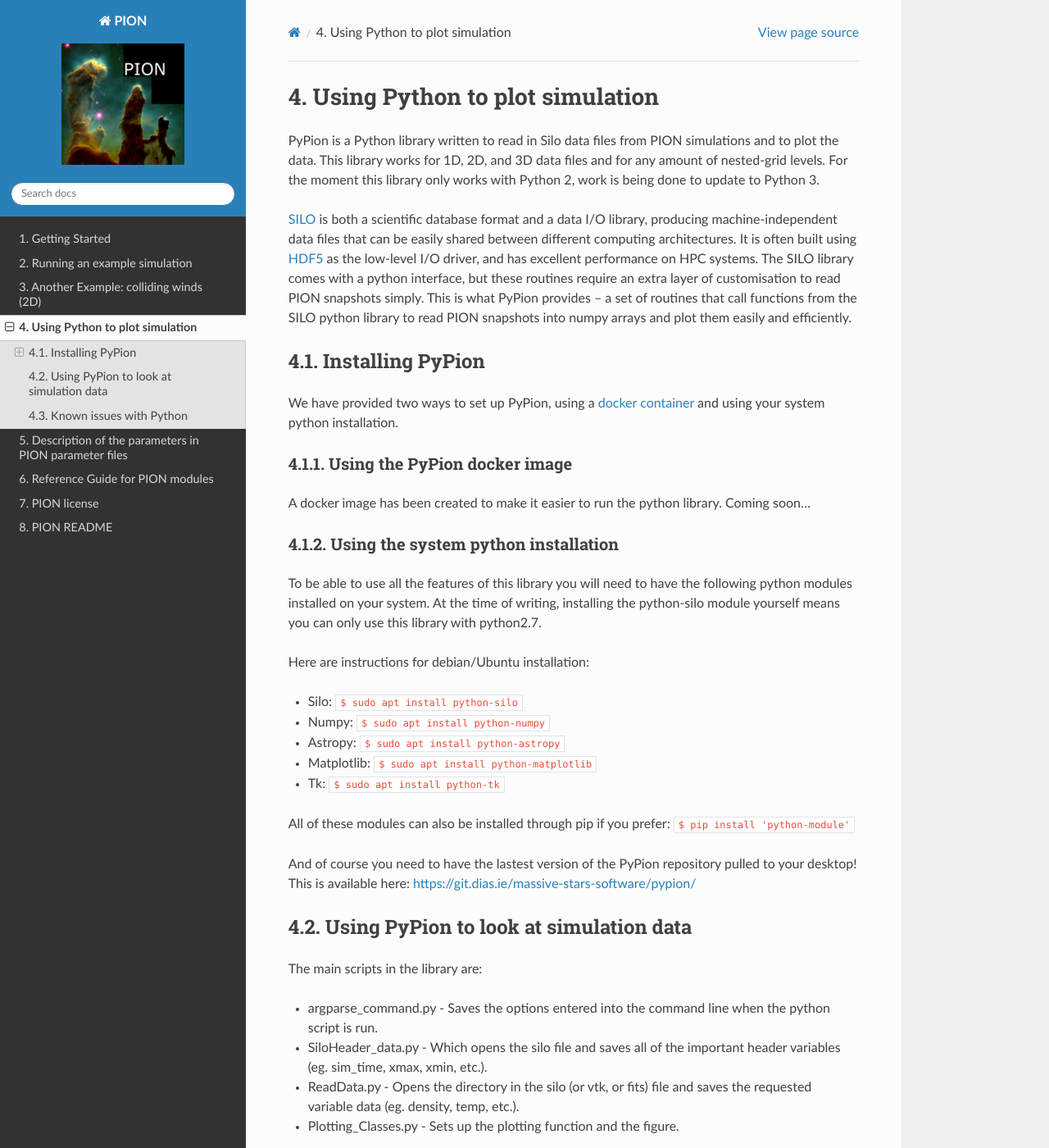
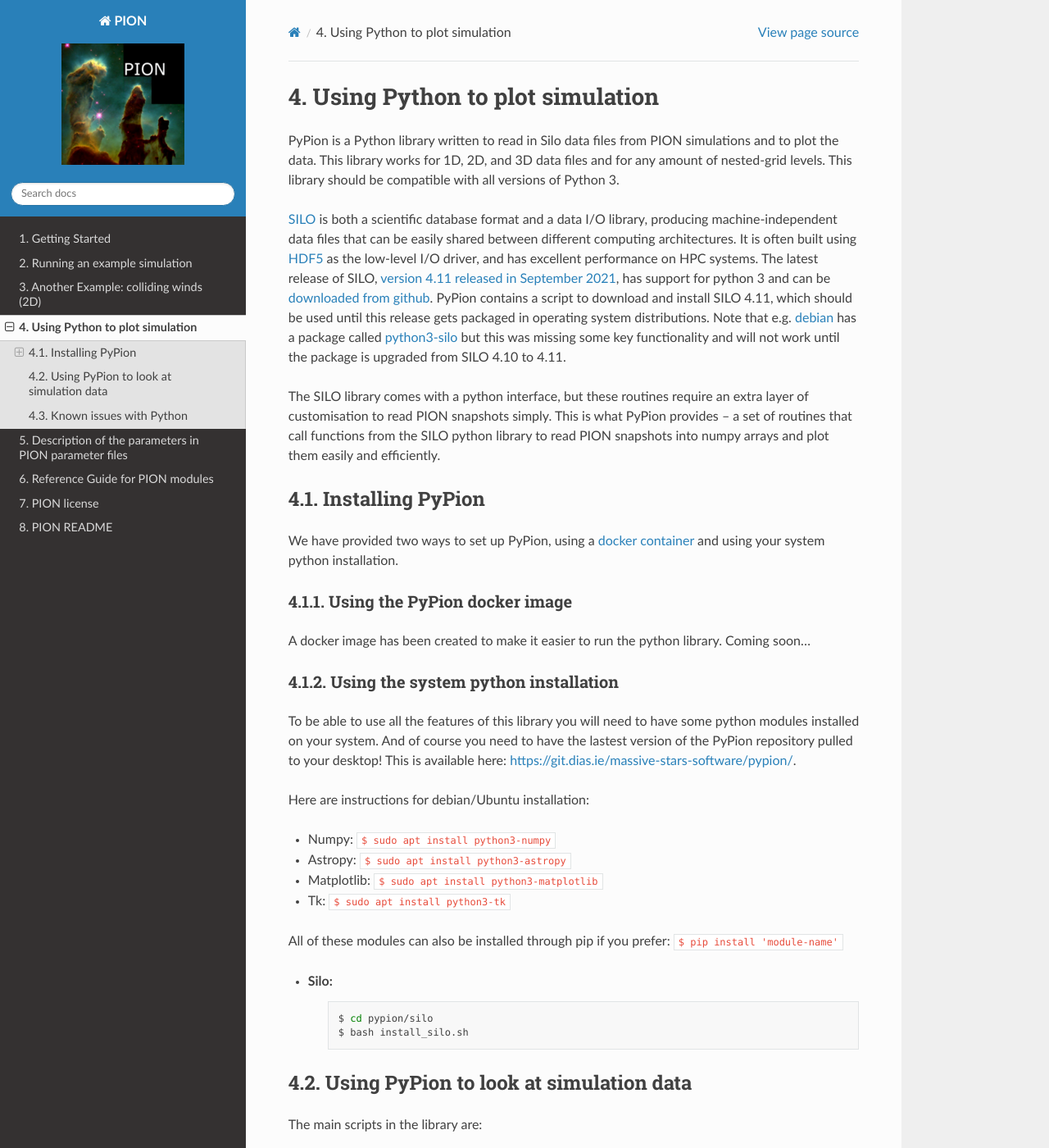
Before and after one commit to jmackey-astro/pion-docs, a Sphinx documentation site: the page built from docs/source/python.rst, in a window 1280 px wide and 1400 px high. Shown: the whole window at 82% size. Built offline with Sphinx 7.4.7 and the Read the Docs theme 2.0.0, drawn with Linux system fonts in a browser that asks for light colours; some of the changed text lies outside the part shown.

Commit message:
updated python instructions to use python3 and silo4.11

```diff
--- a/docs/source/ex-sim-img/visit_commands.py
+++ b/docs/source/ex-sim-img/visit_commands.py
@@ -1,9 +1,8 @@
 
-args = ("-np", "1")
-OpenComputeEngine("localhost", args)
-SetWindowArea(0,0,800,800)
-
-DeleteAllPlots()
+#args = ("-np", "1")
+#OpenComputeEngine("localhost", args)
+#SetWindowArea(0,0,800,800)
+#DeleteAllPlots()
 
 OpenDatabase("localhost:Wind2D_HD_l3n0128_level00_0000.*.silo database", 0)
 AddPlot("Pseudocolor", "Density", 1, 1)
@@ -30,8 +29,4 @@ PseudocolorAtts.legendFlag = 1
 PseudocolorAtts.lightingFlag = 1
 SetPlotOptions(PseudocolorAtts)
 TimeSliderNextState()
-TimeSliderNextState()
-TimeSliderNextState()
-TimeSliderNextState()
-TimeSliderNextState()
-TimeSliderNextState()
+#OpenGUI()
--- a/docs/source/python.rst
+++ b/docs/source/python.rst
@@ -4,11 +4,16 @@ Using Python to plot simulation
 =========================================
 
 PyPion is a Python library written to read in Silo data files from PION simulations and to plot the data. This library works for 1D, 2D, and 3D data files and for any amount of nested-grid levels.
-For the moment this library only works with Python 2, work is being done to update to Python 3.
+This library should be compatible with all versions of Python 3.
 
 `SILO <https://wci.llnl.gov/simulation/computer-codes/silo>`_ is both a scientific database format and a data I/O library, producing machine-independent data files that can be easily shared between different computing architectures.  It is often built using `HDF5 <https://www.hdfgroup.org/HDF5/>`_ as the low-level I/O driver, and has excellent performance on HPC systems.
+The latest release of SILO, `version 4.11 released in September 2021 <https://github.com/markcmiller86/silo-issues/wiki/4.11-Release-Notes-September,-2021>`_, has support for python 3 and can be `downloaded from github <https://github.com/markcmiller86/silo-issues/releases/tag/v4.11>`_.
+PyPion contains a script to download and install SILO 4.11, which should be used until this release gets packaged in operating system distributions.
+Note that e.g. `debian <https://www.debian.org>`_ has a package called `python3-silo <https://packages.debian.org/bullseye/python3-silo>`_ but this was missing some key functionality and will not work until the package is upgraded from SILO 4.10 to 4.11.
+
 The SILO library comes with a python interface, but these routines require an extra layer of customisation to read PION snapshots simply.
 This is what PyPion provides -- a set of routines that call functions from the SILO python library to read PION snapshots into numpy arrays and plot them easily and efficiently.
+
 
 .. _install_python:
 
@@ -28,20 +33,24 @@ A docker image has been created to make it easier to run the python library.  Co
 Using the system python installation
 ^^^^^^^^^^^^^^^^^^^^^^^^^^^^^^^^^^^^^
 
-To be able to use all the features of this library you will need to have the following python modules installed on your system. At the time of writing, installing the python-silo module yourself
-means you can only use this library with python2.7.
+To be able to use all the features of this library you will need to have some python modules installed on your system.
+And of course you need to have the lastest version of the PyPion repository pulled to your desktop! This is available here: `https://git.dias.ie/massive-stars-software/pypion/ <https://git.dias.ie/massive-stars-software/pypion/>`_.
 
 Here are instructions for debian/Ubuntu installation:
 
-+ Silo: :code:`$ sudo apt install python-silo`
-+ Numpy: :code:`$ sudo apt install python-numpy`
-+ Astropy: :code:`$ sudo apt install python-astropy`
-+ Matplotlib: :code:`$ sudo apt install python-matplotlib`
-+ Tk: :code:`$ sudo apt install python-tk`
++ Numpy: :code:`$ sudo apt install python3-numpy`
++ Astropy: :code:`$ sudo apt install python3-astropy`
++ Matplotlib: :code:`$ sudo apt install python3-matplotlib`
++ Tk: :code:`$ sudo apt install python3-tk`
 
-All of these modules can also be installed through pip if you prefer: :code:`$ pip install 'python-module'`
+All of these modules can also be installed through pip if you prefer: :code:`$ pip install 'module-name'`
 
-And of course you need to have the lastest version of the PyPion repository pulled to your desktop! This is available here: https://git.dias.ie/massive-stars-software/pypion/
++ Silo:
+    .. code-block:: bash
+
+      $ cd pypion/silo
+      $ bash install_silo.sh
+
 
 
 .. _use_python:
@@ -51,19 +60,24 @@ Using PyPion to look at simulation data
 
 The main scripts in the library are:
 
-+ argparse_command.py - Saves the options entered into the command line when the python script is run.
-+ SiloHeader_data.py - Which opens the silo file and saves all of the important header variables (eg. sim_time, xmax, xmin, etc.).
-+ ReadData.py - Opens the directory in the silo (or vtk, or fits) file and saves the requested variable data (eg. density, temp, etc.).
-+ Plotting_Classes.py - Sets up the plotting function and the figure.
++ :code:`argparse_command.py` - Saves the options entered into the command line when the python script is run.
++ :code:`SiloHeader_data.py` - Which opens the silo file and saves all of the important header variables (eg. sim_time, xmax, xmin, etc.).
++ :code:`ReadData.py` - Opens the directory in the silo (or vtk, or fits) file and saves the requested variable data (eg. density, temp, etc.).
++ :code:`Plotting_Classes.py` - Sets up the plotting function and the figure.
 
 For the following example of how to plot PION data we are using the data created from the simulation in :ref:`example-sim`. You can also download the python script for the following example here [Add link!].
 
 1. Import modules:
 
-  First you will want to import the PyPion library, all you need to import is ReadData.py since it inherits all information from SiloHeader_data.py.
+  First you will want to import the PyPion library, all you need to import is :code:`ReadData.py` since it inherits all information from :code:`SiloHeader_data.py`.
+  You need to import the Silo and PyPion functions/classes manually, by adding the path to these files to your python path, something like this:
 
     .. code-block:: python
 
+      import sys
+      sys.path.insert(0,"/home/username/code/pypion/silo/lib")
+      sys.path.insert(0,"/home/username/code/pypion/Library")
+      import Silo
       from ReadData import ReadData
 
 
@@ -133,7 +147,7 @@ For the following example of how to plot PION data we are using the data created
        plt.show()
 
 
-  This is the basics you'll need to plot the simulation data, if you need to do other things like adding a colorbar or reflecting the data about the x-axis then see the Plotting_Classes.py script in the PyPion https://git.dias.ie/massive-stars-software/pypion/ repository.
+These are the basics you'll need to plot the simulation data; if you need to do other things like adding a colorbar or reflecting the data about the x-axis then see the Plotting_Classes.py script in the `PyPion repository  <https://git.dias.ie/massive-stars-software/pypion/>`_.
 
 
 .. _issues_python:
```
Also changed, not shown: docs/source/index.rst (+7 -0 lines).
